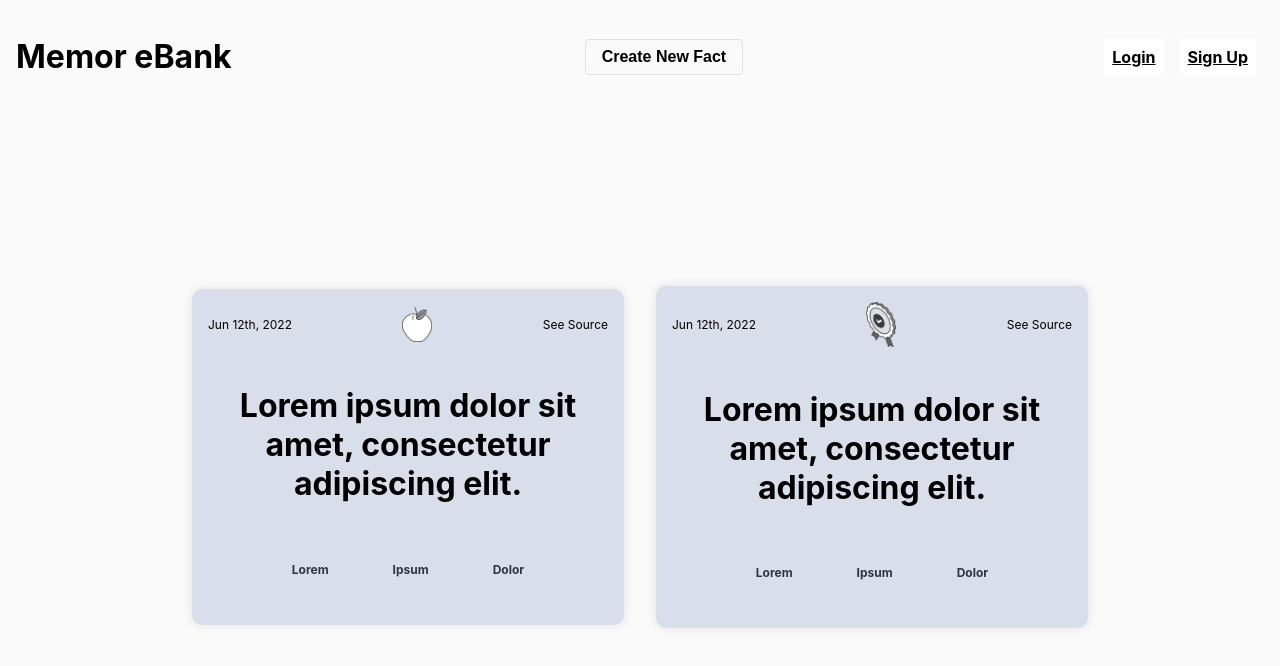
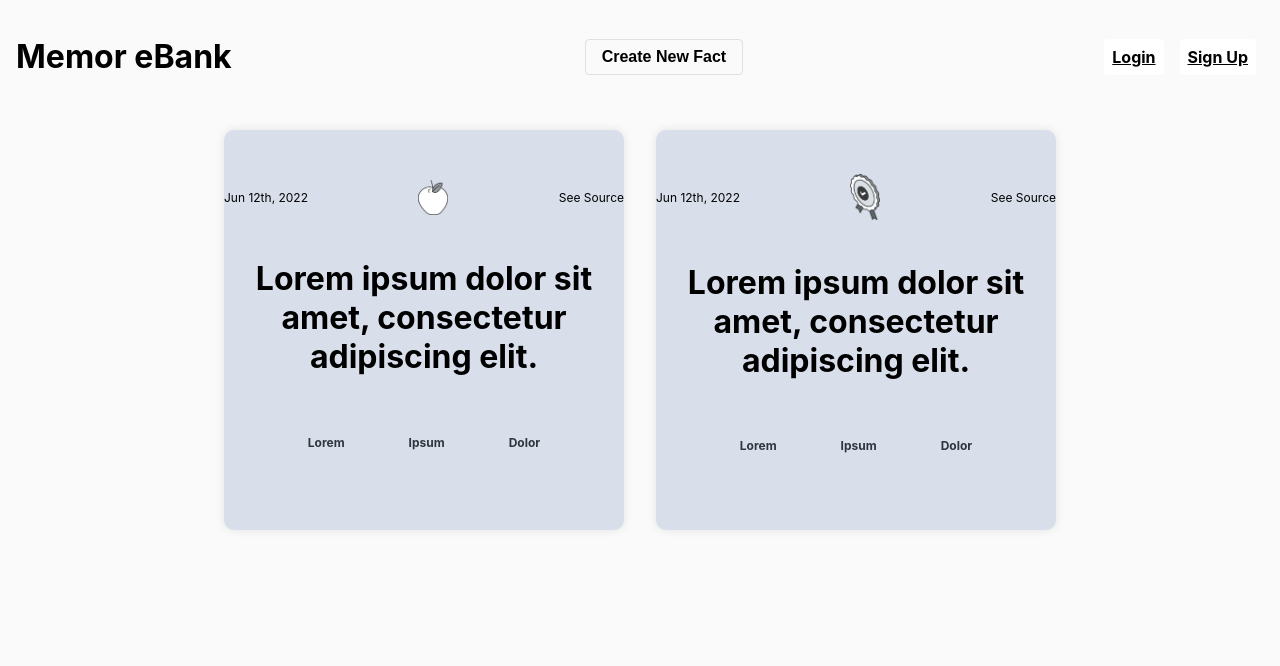
Before and after one commit to jallend1/memorebank, a React (Create React App) app: page / in a window 1280 px wide. Shown: the top 666 px of the page. Built offline with nearby package versions, Linux system fonts and the light colour scheme.

Commit message:
Cards flip on hover

```diff
--- a/src/App.js
+++ b/src/App.js
@@ -72,7 +72,7 @@ function App() {
           <p onClick={() => setIsFilteringFacts(false)}>Clear Filter</p>
         </div>
       ) : null}
-      <div className="fact-card-container">
+      <div className="fact-cards-container">
         {isFilteringFacts
           ? activeFacts.map((fact) => (
               <FactCard key={fact.id} {...fact} filterFacts={filterFacts} />
--- a/src/Components/FactCard.jsx
+++ b/src/Components/FactCard.jsx
@@ -9,7 +9,9 @@ const FactCard = ({ title, tags, date, source, icon, filterFacts, id }) => {
   };
 
   return (
+    <div className="fact-card-container">
       <div className="fact-card">
+        <div className="fact-card-front">
           <div className="fact-card__header">
             {!isHeaderFlipped ? (
               <>
@@ -45,6 +47,11 @@ const FactCard = ({ title, tags, date, source, icon, filterFacts, id }) => {
             </div>
           </div>
         </div>
+        <div className="fact-card-back">
+          <h1>hello there</h1>
+        </div>
+      </div>
+    </div>
   );
 };
 
--- a/src/index.css
+++ b/src/index.css
@@ -69,32 +69,53 @@ code {
   background-color: #e0e0e0;
 }
 
-.fact-card-container {
+.fact-cards-container {
   display: flex;
   flex-wrap: wrap;
   align-items: center;
   justify-content: center;
   width: 100%;
-  height: 100%;
   background-color: #fafafa;
-  border-radius: 10px;
+}
+
+.fact-card-container {
+  perspective: 1000px;
+  padding: 1rem;
 }
 
 .fact-card {
+  min-height: 400px;
+  width: 400px;
+  position: relative;
+  transition: transform 0.8s;
+  transform-style: preserve-3d;
+}
+
+.fact-card:hover {
+  box-shadow: 0px 0px 10px rgba(0, 0, 0, 0.2);
+  transform: rotateY(180deg);
+}
+
+.fact-card-front,
+.fact-card-back {
+  position: absolute;
+  width: 100%;
+  height: 100%;
+  backface-visibility: hidden;
   display: flex;
   flex-direction: column;
   align-items: center;
   justify-content: center;
-  width: 400px;
   background-color: #d8dfeb;
   border-radius: 10px;
   box-shadow: 0px 0px 10px rgba(0, 0, 0, 0.1);
-  margin: 1rem;
-  padding: 1rem;
+  /* margin: 1rem;
+  padding: 1rem; */
 }
 
-.fact-card:hover {
-  box-shadow: 0px 0px 10px rgba(0, 0, 0, 0.2);
+.fact-card-back {
+  background-color: red;
+  transform: rotateY(180deg);
 }
 
 .fact-card__header {
```
Lines whose indentation alone changed are shown as unchanged.
